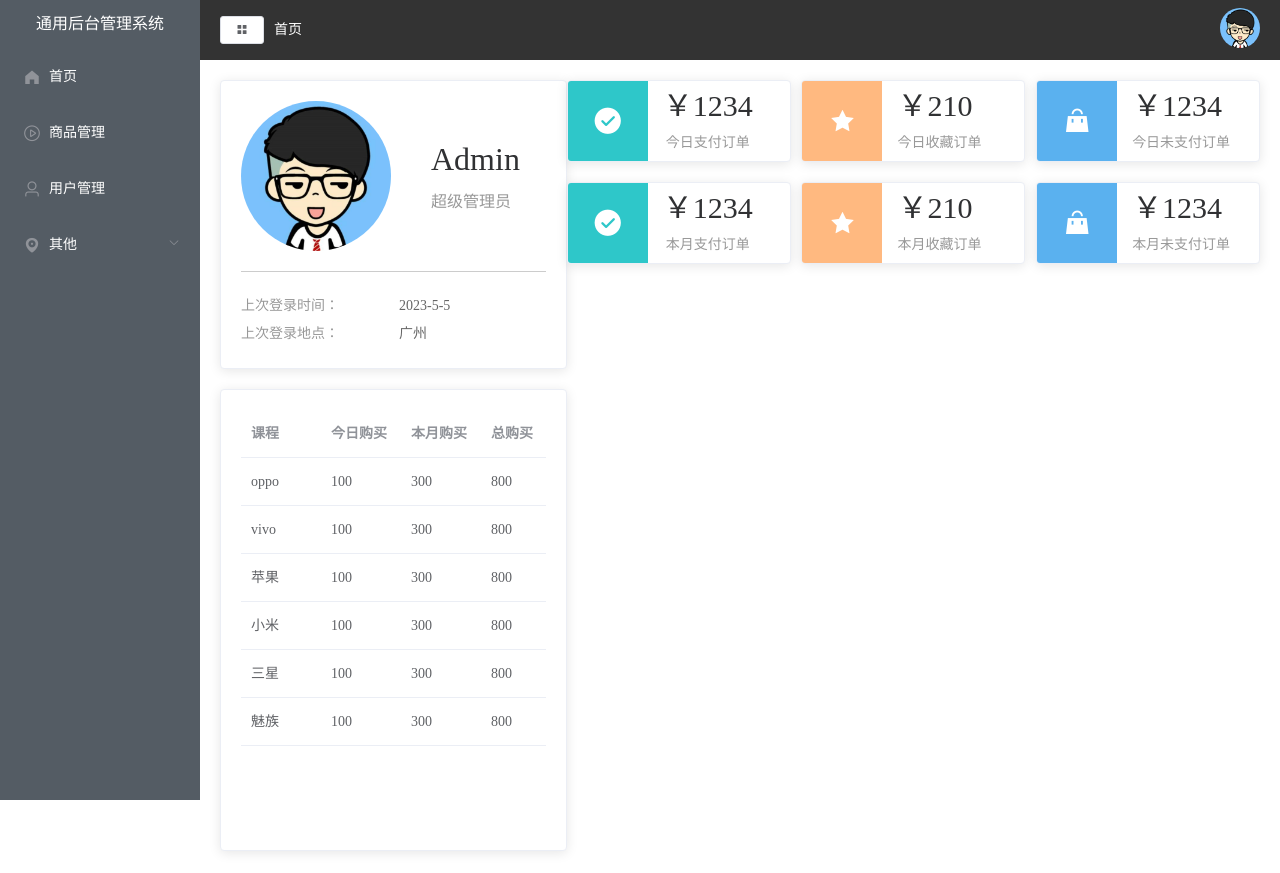
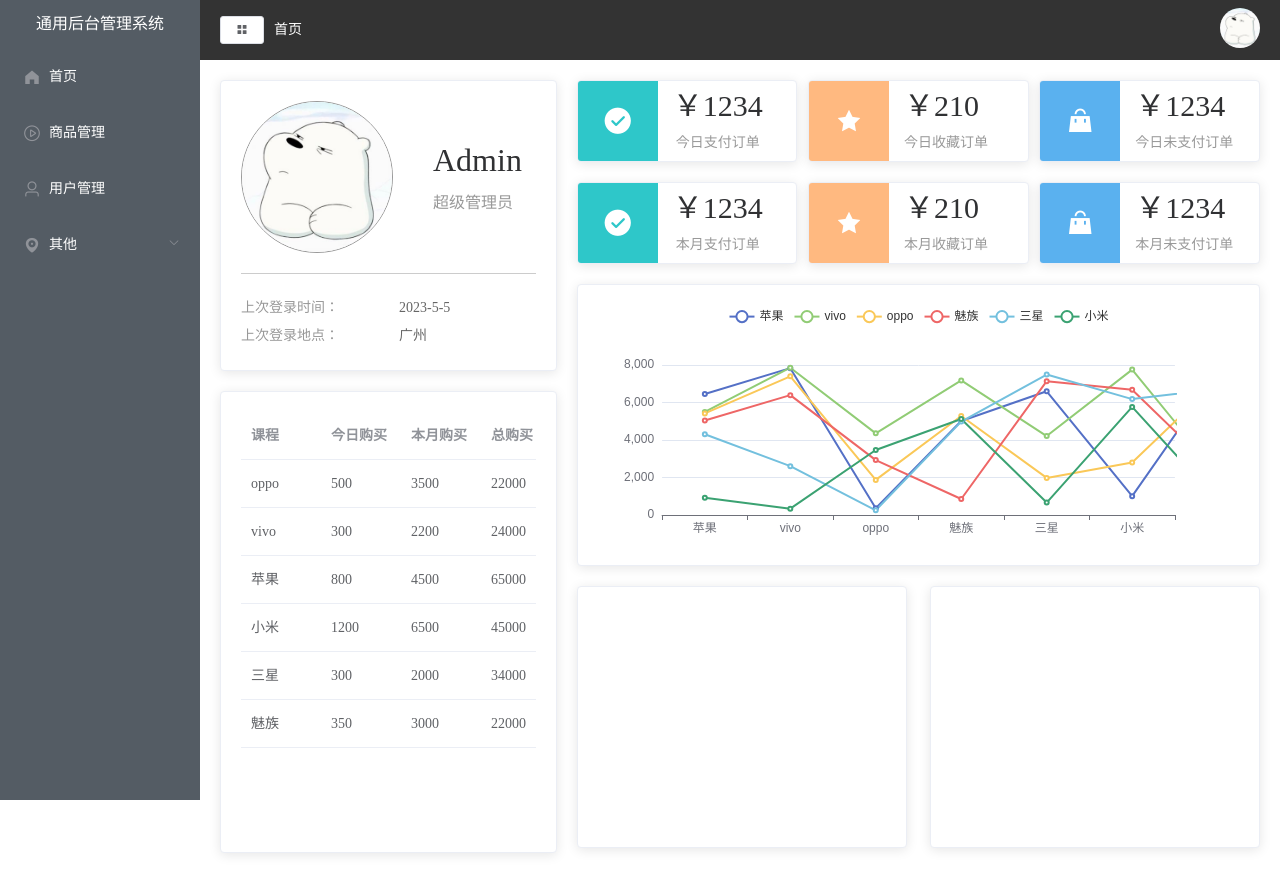
Before and after one commit to bookslin/vue-backstage1, a Vue app in the folder my-app/: page /#/home in a window 1280 px wide. Built offline with nearby package versions, Linux system fonts and the light colour scheme.

Commit message:
echars画折线图

```diff
--- a/my-app/package.json
+++ b/my-app/package.json
@@ -10,6 +10,7 @@
     "dependencies": {
         "axios": "^1.5.1",
         "core-js": "^3.8.3",
+        "echarts": "^5.4.3",
         "element-ui": "^2.15.14",
         "less": "^4.2.0",
         "less-loader": "^6.2.0",
--- a/my-app/src/components/CommonHeader.vue
+++ b/my-app/src/components/CommonHeader.vue
@@ -7,7 +7,7 @@
         <div class="r-content">
             <el-dropdown>
                 <span class="el-dropdown-link">
-                    <img class="user" src="../assets/images/user.png" alt="">
+                    <img class="user" src="../assets/images/myuser.png" alt="">
                 </span>
                 <el-dropdown-menu slot="dropdown">
                     <el-dropdown-item>个人中心</el-dropdown-item>
--- a/my-app/src/views/Home.vue
+++ b/my-app/src/views/Home.vue
@@ -1,9 +1,9 @@
 <template>
   <el-row>
-    <el-col :span="8">
+    <el-col :span="8" style="padding-right: 10px;">
       <el-card class="box-card">
         <div class="user">
-          <img src="../assets/images/user.png" alt="">
+          <img src="../assets/images/myuser.png" alt="">
 
           <div class="userinfo">
             <p class="name">Admin</p>
@@ -17,26 +17,36 @@
       </el-card>
       <el-card style="margin-top: 20px;height: 460px;">
         <el-table :data="tableData" style="width: 100%">
-          <el-table-column v-for="(val,key) in tablelabel" :prop="key" :label="val" />
+          <el-table-column v-for="(val, key) in tablelabel" :prop="key" :label="val" />
         </el-table>
       </el-card>
     </el-col>
-    <el-col :span="16">
+    <el-col :span="16" style="padding-left: 10px;">
       <div class="num">
-        <el-card v-for="item in countData" :key="item.name" :body-style="{display:'flex',padding:0}">
-          <i class="icon" :class="`el-icon-${item.icon}`" :style="{background:item.color}"></i>
+        <el-card v-for="item in countData" :key="item.name" :body-style="{ display: 'flex', padding: 0 }">
+          <i class="icon" :class="`el-icon-${item.icon}`" :style="{ background: item.color }"></i>
           <div class="detail">
             <p class="price">￥{{ item.value }}</p>
             <p class="desc">{{ item.name }}</p>
           </div>
         </el-card>
       </div>
+      <el-card style="height: 280px;">
+        <!-- 折线图 -->
+        <div ref="echars1" style="height: 280px;"></div>
+      </el-card>
+      <div class="graph">
+        <el-card style="height: 260px;"></el-card>
+        <el-card style="height: 260px;"></el-card>
+      </div>
     </el-col>
   </el-row>
 </template>
 
 <script>
-import {getData} from '../api'
+import { Value } from 'sass'
+import { getData } from '../api'
+import * as echarts from 'echarts'
 export default {
   data() {
     return {
@@ -79,10 +89,10 @@ export default {
         }
       ],
       tablelabel: {
-          name:'课程',
-          todayBuy:'今日购买',
-          monthBuy:'本月购买',
-          totalBuy:'总购买'
+        name: '课程',
+        todayBuy: '今日购买',
+        monthBuy: '本月购买',
+        totalBuy: '总购买'
       },
       countData: [
         {
@@ -125,9 +135,39 @@ export default {
     }
   },
   mounted() {
-    getData().then((data) => {
-      console.log(data)
+    getData().then(({ data }) => {
+      const { tableData } = data.data
+      // console.log('data.data', data.data);
+      this.tableData = tableData
+      // console.log('tableData', tableData)
+      // 基于准备好的dom，初始化echarts实例
+      const echars1 = echarts.init(this.$refs.echars1)
+      // 指定图表的配置项和数据
+      var echars1Option = {}
+      //处理数据xAxis
+      const { orderData } = data.data
+      const xAxis = Object.keys(orderData.data[0])
+      const xAxisData = {
+        data: xAxis
+      }
+      echars1Option.xAxis = xAxisData
+      echars1Option.yAxis = {}
+      echars1Option.legend = xAxisData
+      // console.log('xAxis', xAxis);
+      echars1Option.series = []
+      xAxis.forEach(key => {
+        echars1Option.series.push({
+          name: key,
+          data: orderData.data.map(item => item[key]),
+          type: 'line'
         })
+      })
+      // console.log(echars1Option);
+      // 使用刚指定的配置项和数据显示图表。
+      echars1.setOption(echars1Option);
+
+    })
+
   }
 }
 </script>
@@ -144,6 +184,7 @@ export default {
     margin-right: 40px;
     width: 150px;
     height: 150px;
+    border: 1px solid #999;
     border-radius: 50%;
   }
 }
@@ -171,15 +212,18 @@ export default {
     }
   }
 }
-.num{
+
+.num {
   display: flex;
   flex-wrap: wrap;
   justify-content: space-between;
-  .el-card{
+
+  .el-card {
     width: 32%;
     margin-bottom: 20px;
   }
-  .icon{
+
+  .icon {
     width: 80px;
     height: 80px;
     font-size: 30px;
@@ -187,18 +231,21 @@ export default {
     line-height: 80px;
     color: #fff;
   }
-  .detail{
+
+  .detail {
     margin-left: 15px;
     display: flex;
     flex-direction: column;
     justify-content: center;
-    .price{
+
+    .price {
       font-size: 30px;
       margin-bottom: 10px;
       line-height: 30px;
       height: 30px;
     }
-    .desc{
+
+    .desc {
       font-size: 14px;
       color: #999;
       text-align: center;
@@ -206,4 +253,13 @@ export default {
     }
   }
 }
-</style>
+
+.graph {
+  margin-top: 20px;
+  display: flex;
+  justify-content: space-between;
+
+  .el-card {
+    width: 48%;
+  }
+}</style>
```
Also changed, not shown: my-app/src/components/HelloWorld.vue (deleted, +0 -58 lines), my-app/src/assets/images/myuser.png (added), 1 other file (tests, documents, lock files or other folders). Lines whose indentation alone changed are shown as unchanged.
